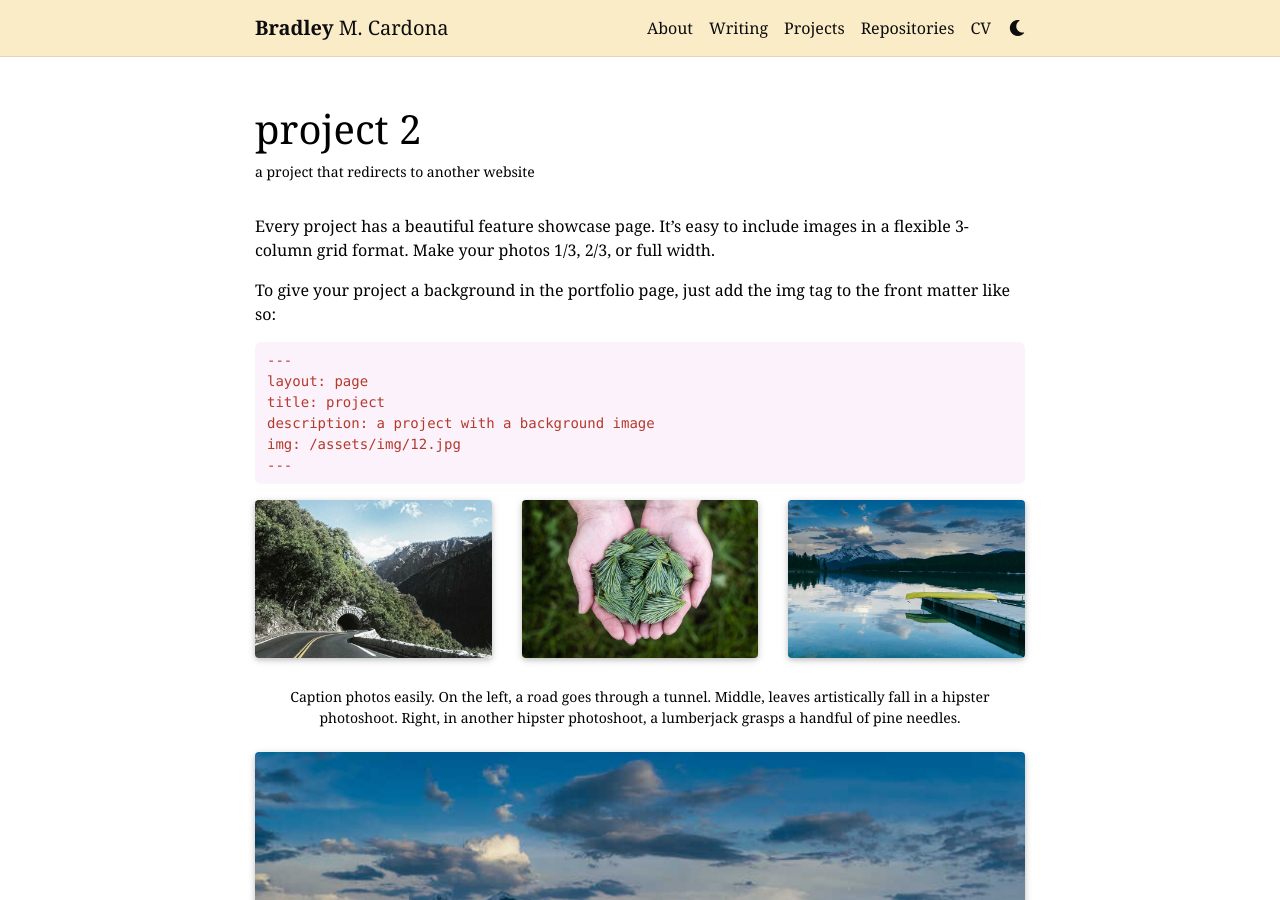
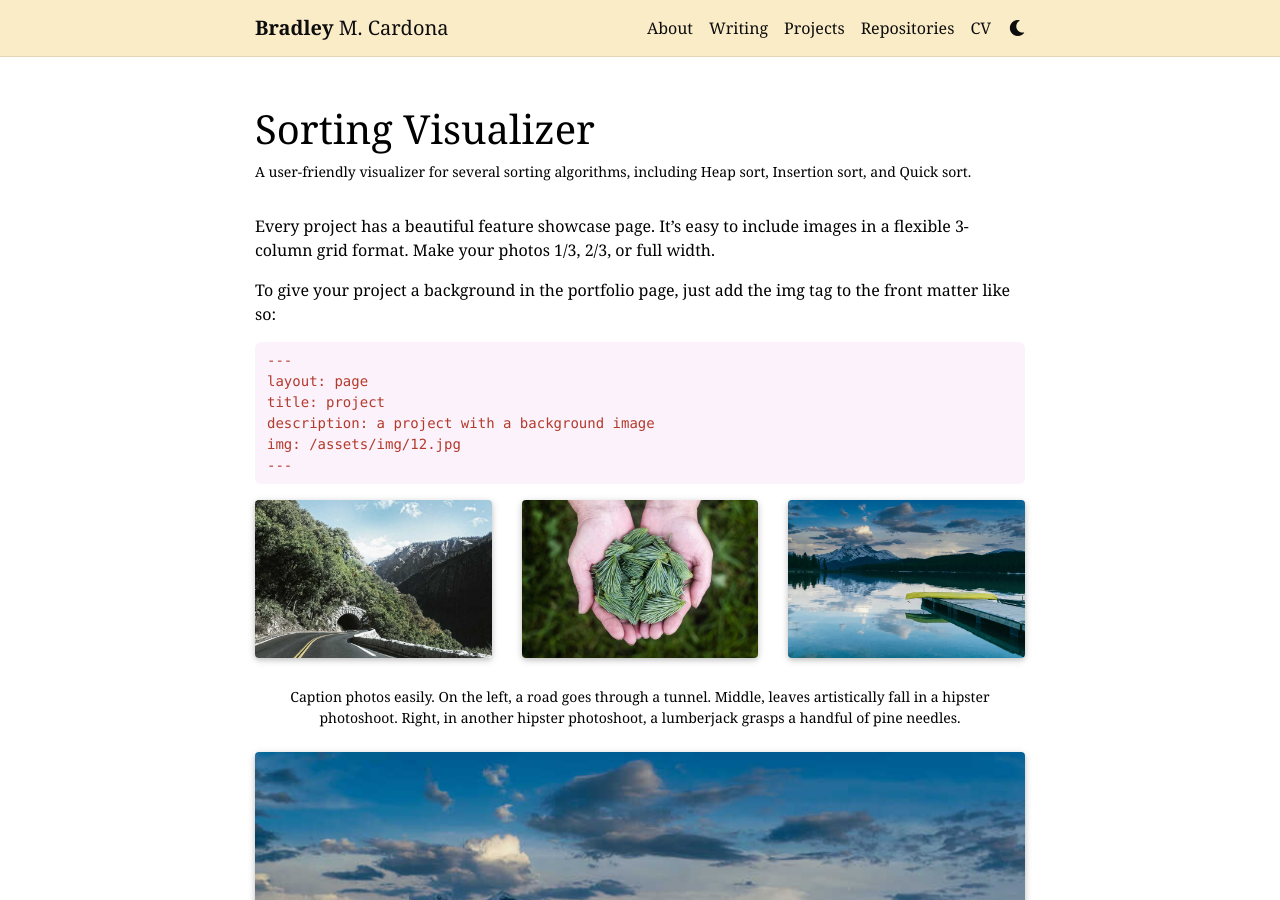
Before and after one commit to BMCARDONA/bmcardona.github.io, a Jekyll site: the page built from _projects/2_project.md, in a window 1280 px wide and 900 px high. Built offline with Jekyll 4.4.1, drawn with Linux system fonts in a browser that asks for light colours; full-size pictures stand in for the smaller copies a plugin makes; comment, search, counter and statistics services are not loaded; a style sheet for code colours, icons or effects is not loaded.

Commit message:
update sorting visualizer

```diff
--- a/_projects/2_project.md
+++ b/_projects/2_project.md
@@ -1,7 +1,7 @@
 ---
 layout: page
-title: project 2
-description: a project that redirects to another website
+title: Sorting Visualizer
+description: A user-friendly visualizer for several sorting algorithms, including Heap sort, Insertion sort, and Quick sort.
 img: assets/img/sorting-visualizer.png
 redirect: https://bmcardona.github.io/sorting-visualizer/
 importance: 2
```
